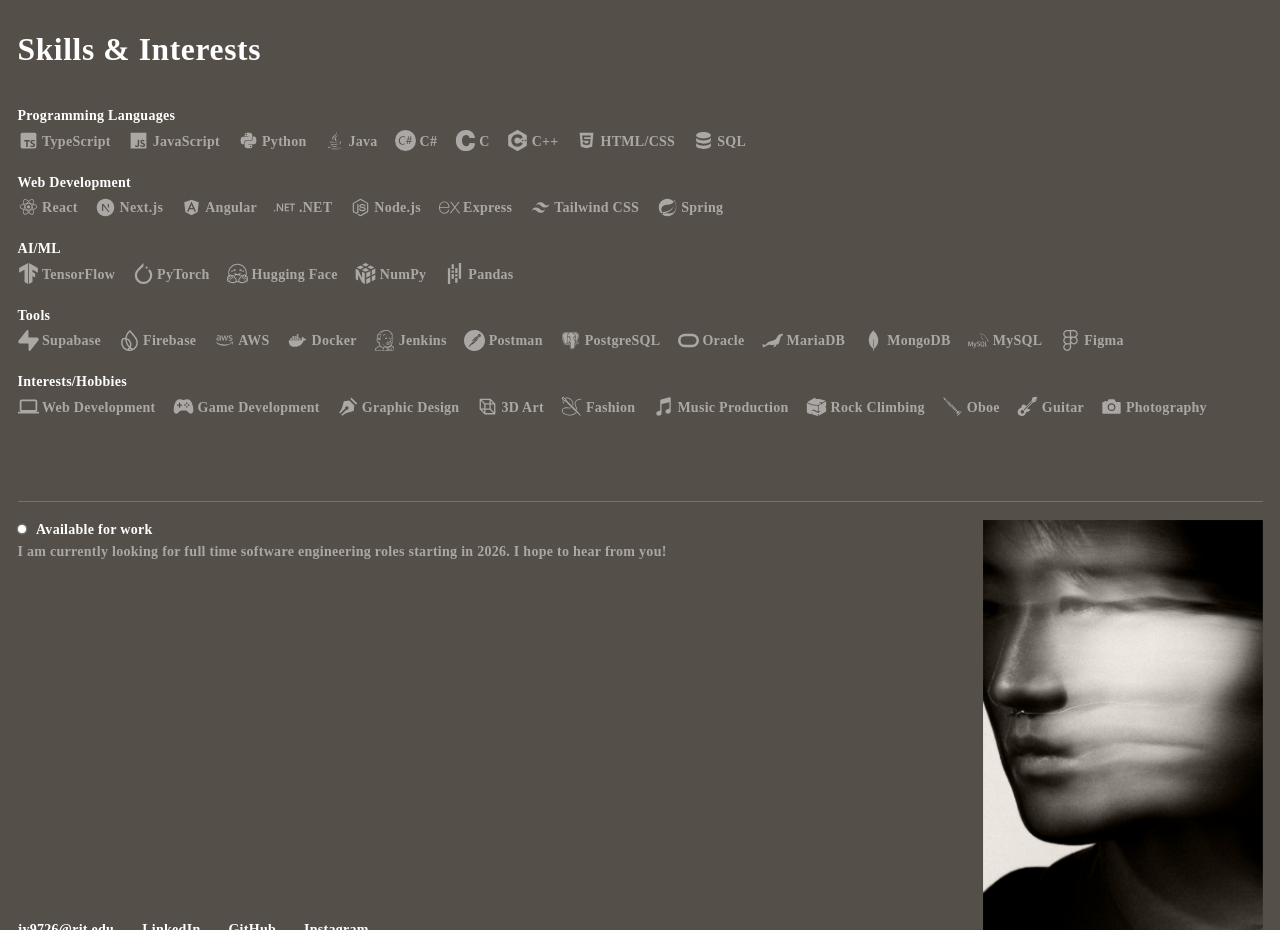
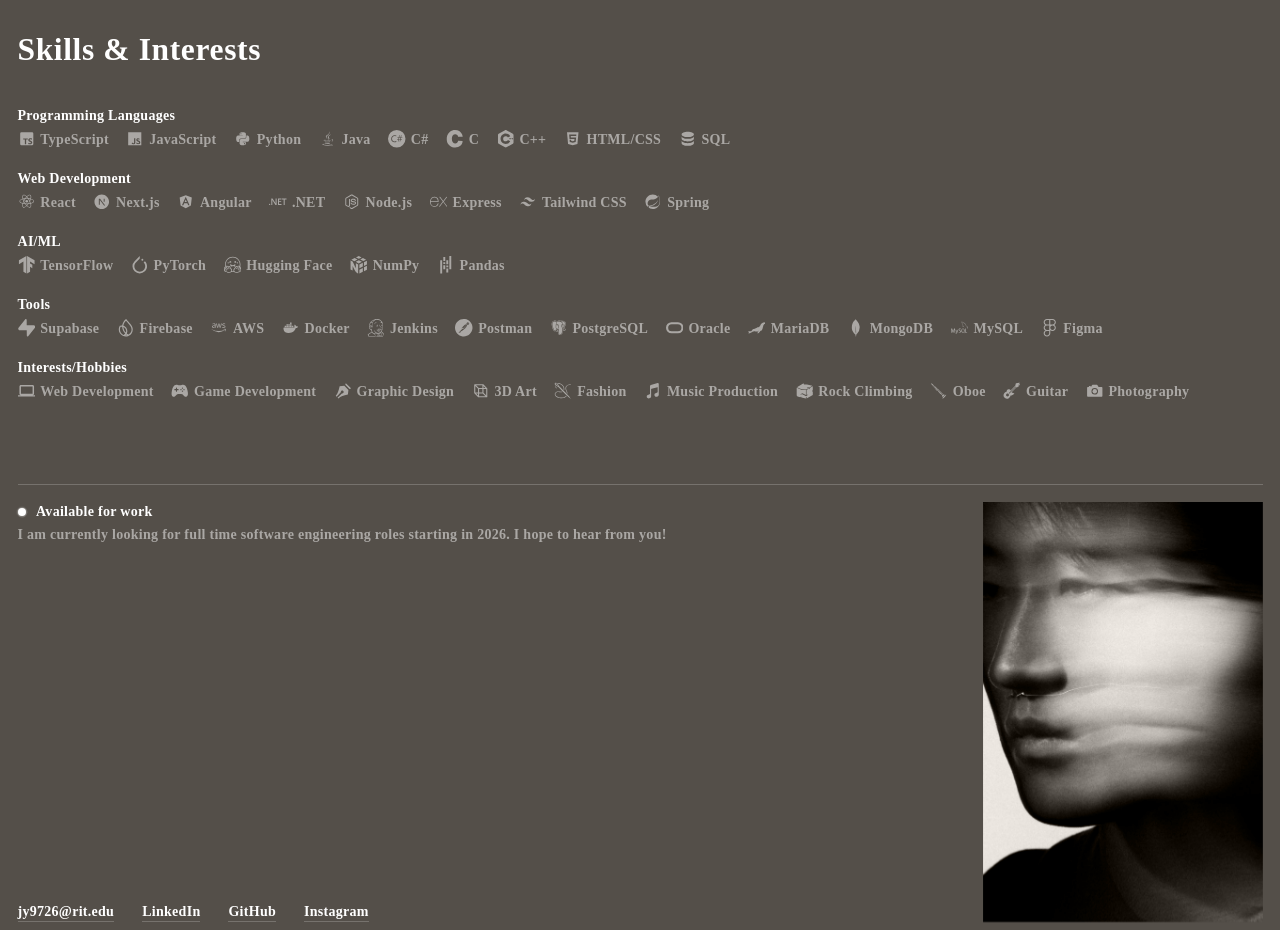
Before and after one commit to jyoon926/portfolio-2024, a React (Vite) app: page / in a window 1280 px wide. Shown: the part 3220-4150 px from the top of the page. Built offline with nearby package versions, Linux system fonts and the light colour scheme; no server answers; a web font is replaced by a local one.

Commit message:
Change skill icon size

```diff
--- a/src/components/Skills.tsx
+++ b/src/components/Skills.tsx
@@ -11,8 +11,8 @@ export default function SkillsSection() {
               <p>{section.name}</p>
               <div className="flex flex-row gap-x-5 gap-y-2 flex-wrap opacity-50">
                 {section.skills.map((skill) => (
-                  <div className="flex flex-row items-center justify-start gap-1 leading-none" key={skill.name}>
-                    <span className="text-2xl">{skill.icon}</span>
+                  <div className="flex flex-row items-center justify-start gap-1.5 leading-none" key={skill.name}>
+                    <span className="text-xl">{skill.icon}</span>
                     <span className="pt-0.5">{skill.name}</span>
                   </div>
                 ))}
```
